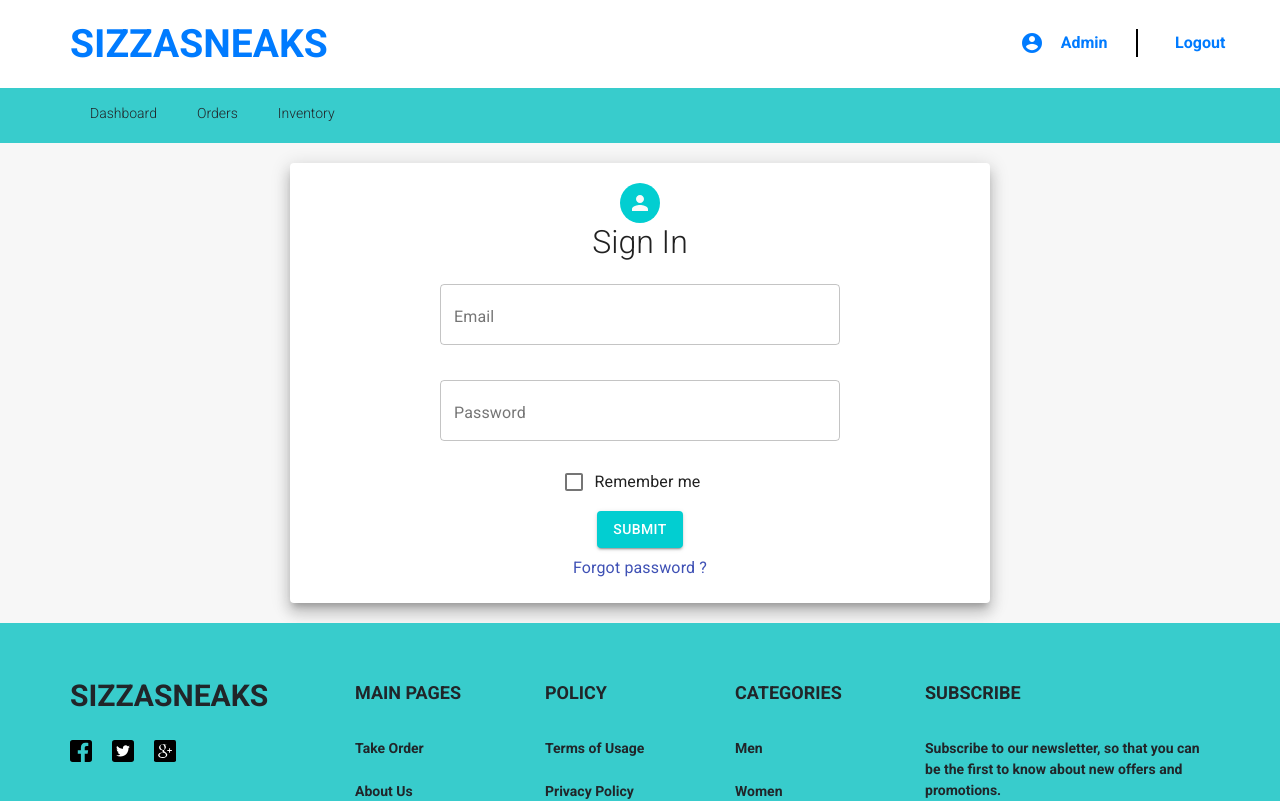
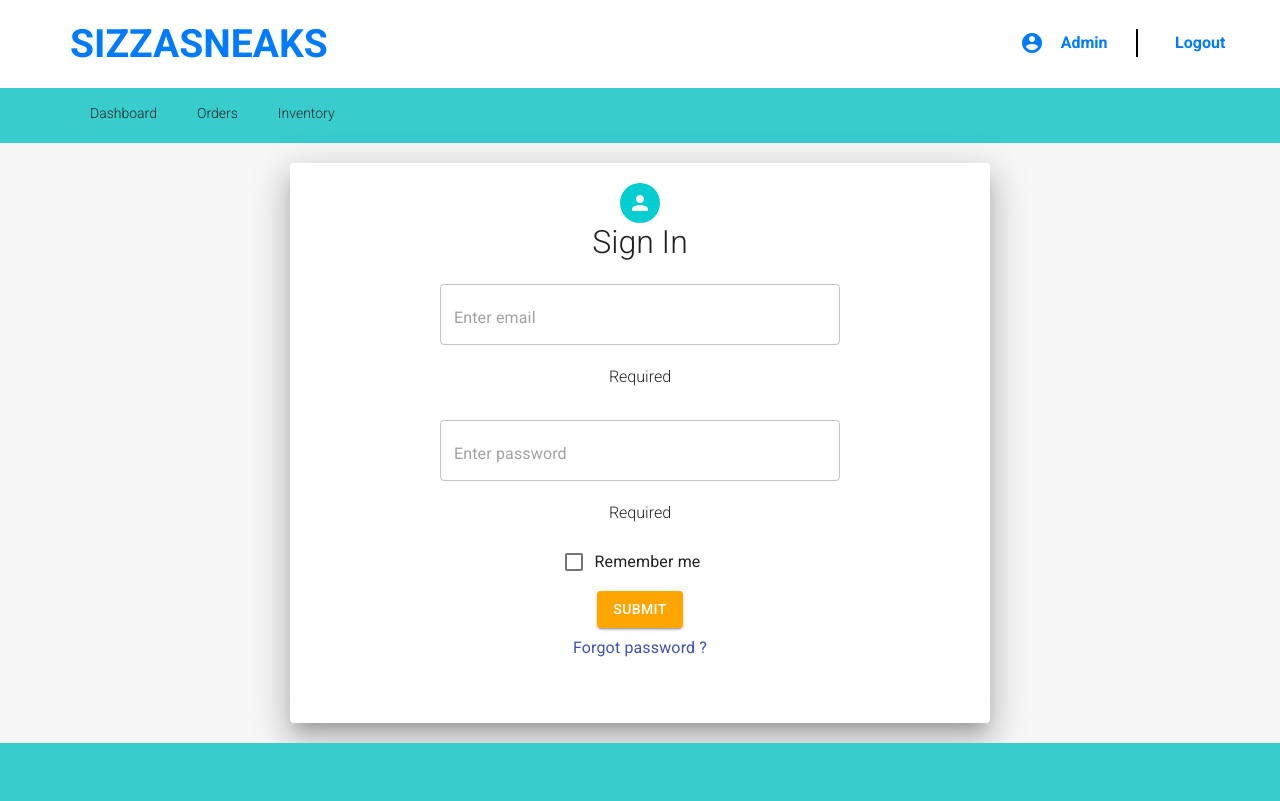
Before and after one commit to Sizasana-Sizzasneaks/sizzasneaks_admin_frontend, a React (Create React App) app: page /log-in in a window 1280 px wide. Shown: the top 801 px of the page. Built offline with nearby package versions, Linux system fonts and the light colour scheme; no server answers.

Commit message:
fixedAuthForLogin

```diff
--- a/package.json
+++ b/package.json
@@ -22,7 +22,9 @@
     "react-scripts": "4.0.3",
     "redux": "^4.1.0",
     "redux-devtools-extension": "^2.13.9",
-    "redux-thunk": "^2.3.0"
+    "redux-thunk": "^2.3.0",
+    "use-firebase-hooks": "0.0.2",
+    "yup": "^0.32.9"
   },
   "scripts": {
     "start": "react-scripts start",
--- a/src/components/pages/LogInPage.js
+++ b/src/components/pages/LogInPage.js
@@ -1,5 +1,4 @@
-import React from "react";
-
+import React, {useState, useEffect} from "react";
 import {
   Grid,
   Paper,
@@ -16,23 +15,100 @@ import Checkbox from "@material-ui/core/Checkbox";
 import FormControlLabel from "@material-ui/core/FormControlLabel";
 import useStyles from "./styles/style.js";
 
-function LogInPage() {
+import * as Yup from "yup";
+import { useFirebase } from "react-redux-firebase";
+
+
+const LogInPage = ({showLogin}) => {
+
   const classes = useStyles();
   const paperStyle = {
     padding: 20,
-    height: "55vh",
+    height: "70vh",
     width: 700,
     margin: "20px auto",
   };
   const avatarStyle = { backgroundColor: "#02ced1" };
   const tstyle = { margin: "20px", width: 400 };
-  const bstyle = { margin: "8px 0", backgroundColor: "#02ced1" };
+  const bstyle = { margin: "8px 0", backgroundColor: "orange" };
+
+  //Validation start
+  const emailSchema = Yup.object().shape({
+    email: Yup.string("Enter String")
+    .email("Invalid email address")
+    .required("Required").nullable()
+  });
+
+  const passwordSchema = Yup.object().shape({
+    password: Yup.string("Enter String")
+    .required("Required"),
+  });
+
+
+    const firebase = useFirebase();
+
+    var [email, setEmail] = useState(null);
+    var [password, setPassword] = useState("");
+
+    var [errorEmail, setErrorEmail] = useState(null);
+    var [errorPassword, setErrorPassword] = useState(null);
+
+    useEffect(() => {
+      validateEmail();
+      validatePassword();
+      // return () => {
+      //   cleanup
+      // };
+    }, [email, password]);
+
+
+
+  function logIn(email, password) {
+
+    firebase
+      .auth()
+      .signInWithEmailAndPassword(email, password)
+      .then((user) => {
+        console.log("user signedIn");
+      })
+      .catch((error) => {
+        console.log("Log In Error");
+      });
+  }
+
+  function validateEmail() {
+    emailSchema
+      .validate({ email: email })
+      .then(() => {
+        console.log("email validated");
+        setErrorEmail({ valid: true, message: "" });
+      })
+      .catch((error) => {
+        setErrorEmail({ valid: false, message: error.errors[0] });
+      });
+  }
+
+  function validatePassword() {
+    passwordSchema
+      .validate({ password: password })
+      .then(() => {
+        setErrorPassword({ valid: true, message: ""});
+      })
+      .catch((error) => {
+        setErrorPassword({ valid: false, message: error.errors[0] });
+      });
+  }
+
+
+
 
   return (
+
+    <div className = {`${showLogin ? "active" : ""} show`}>
     <form className={classes.root} noValidate autoComplete="off">
       <div className="LogInPage" noValidate autoComplete="Off">
         <Grid>
-          <Paper elevation={10} style={paperStyle}>
+          <Paper elevation={20} style={paperStyle}>
             <Grid align="center">
               <Avatar style={avatarStyle}>
                 <PersonIcon />
@@ -43,21 +119,35 @@ function LogInPage() {
             <Box align="center">
               <Container>
                 <TextField
-                  label="Email"
                   placeholder="Enter email"
                   variant="outlined"
                   style={tstyle}
+                  onChange={(event) => {
+                    setEmail(event.target.value);
+                  }}
                 />
+              <p>
+                {errorEmail && (!errorEmail.valid ? errorEmail.message : "")}
+              </p>
+
               </Container>
+
               <Container>
                 <TextField
-                  label="Password"
                   placeholder="Enter password"
                   type="password"
                   style={tstyle}
                   variant="outlined"
+                  onChange={(event) => {
+                    setPassword(event.target.value);
+                  }}
                 />
+
+                <p>
+                 {errorPassword && (!errorPassword.valid ? errorPassword.message : "")}
+              </p>
               </Container>
+
 
               <Container>
                 <FormControlLabel
@@ -74,10 +164,12 @@ function LogInPage() {
               </Container>
 
               <Button
-                type="submit"
                 color="primary"
                 style={bstyle}
                 variant="contained"
+                onClick={() => {
+                  logIn(email, password);
+                }}
               >
                 Submit
               </Button>
@@ -90,7 +182,9 @@ function LogInPage() {
         </Grid>
       </div>
     </form>
+    </div>
   );
-}
+};
+
 
 export default LogInPage;
```
Also changed, not shown: 1 other file (tests, documents, lock files or other folders).
